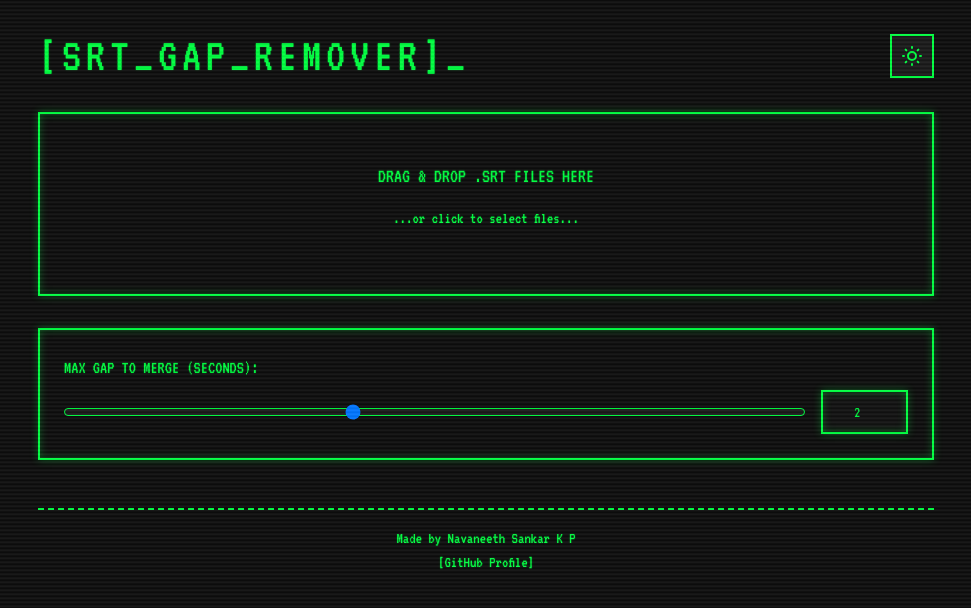
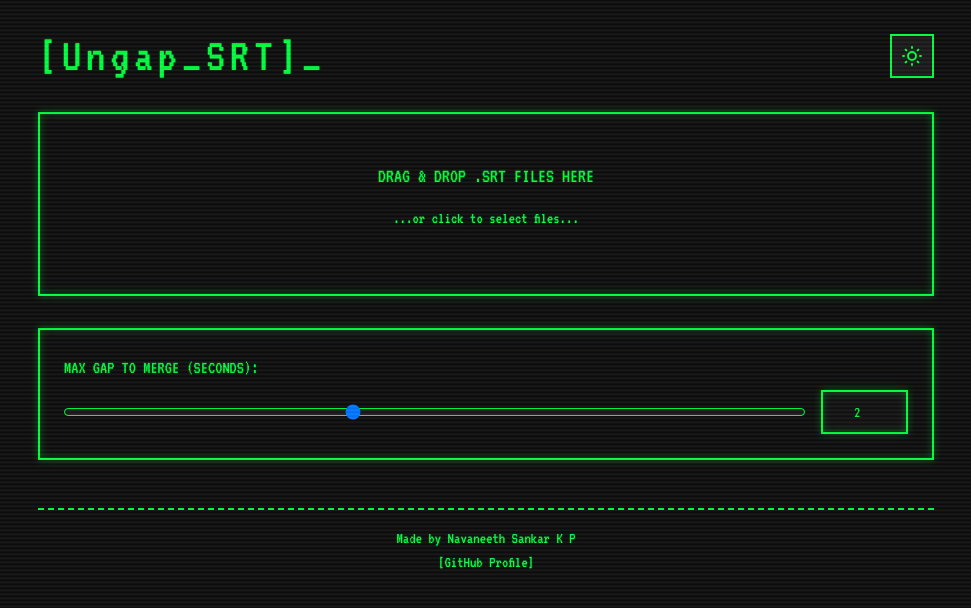
Before and after one commit to navuxneeth/UngapSRT, a plain HTML site: page index.html in a window 1280 px wide. Shown: the whole page, without its empty margins (154-1125 px from the left). Drawn offline with nearby package versions, Linux system fonts and the light colour scheme.

Commit message:
rename TITLE

```diff
--- a/index.html
+++ b/index.html
@@ -3,7 +3,7 @@
 <head>
     <meta charset="UTF-8">
     <meta name="viewport" content="width=device-width, initial-scale=1.0">
-    <title>SRT Gap Remover</title>
+    <title>Ungap_SRT</title>
     <script src="https://cdn.tailwindcss.com"></script>
     <link rel="preconnect" href="https://fonts.googleapis.com">
     <link rel="preconnect" href="https://fonts.gstatic.com" crossorigin>
@@ -117,7 +117,7 @@
     <div id="app" class="max-w-4xl mx-auto">
         <!-- Header -->
         <header class="flex justify-between items-center mb-8">
-            <h1 class="text-3xl sm:text-4xl md:text-5xl tracking-widest title-cursor">[SRT_GAP_REMOVER]</h1>
+            <h1 class="text-3xl sm:text-4xl md:text-5xl tracking-widest title-cursor">[Ungap_SRT]</h1>
             <button id="theme-toggle" class="ascii-button p-2 text-2xl">
                  <svg class="w-6 h-6 moon-icon" fill="none" stroke="currentColor" viewBox="0 0 24 24" xmlns="http://www.w3.org/2000/svg"><path stroke-linecap="round" stroke-linejoin="round" stroke-width="2" d="M20.354 15.354A9 9 0 018.646 3.646 9.003 9.003 0 0012 21a9.003 9.003 0 008.354-5.646z"></path></svg>
                  <svg class="w-6 h-6 sun-icon" fill="none" stroke="currentColor" viewBox="0 0 24 24" xmlns="http://www.w3.org/2000/svg"><path stroke-linecap="round" stroke-linejoin="round" stroke-width="2" d="M12 3v1m0 16v1m9-9h-1M4 12H3m15.364 6.364l-.707-.707M6.343 6.343l-.707-.707m12.728 0l-.707.707M6.343 17.657l-.707.707M16 12a4 4 0 11-8 0 4 4 0 018 0z"></path></svg>
```
